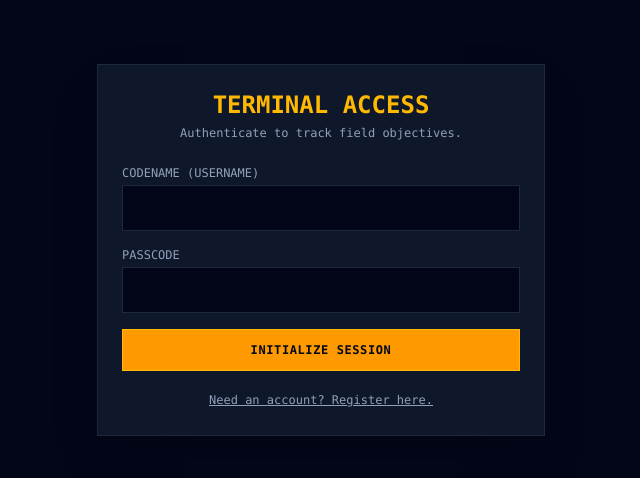
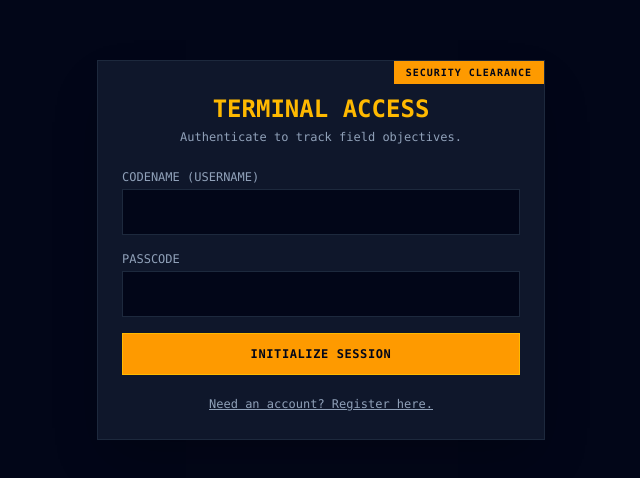
Before and after one commit to murphy-afk/sidequest_generator, a React (Vite) app in the folder client/: page / in a window 1280 px wide. Shown: the part 150-628 px from the top of the page, without its empty margins (319-959 px from the left). Built offline with nearby package versions, Linux system fonts and the light colour scheme.

Commit message:
new account registartions style change

```diff
--- a/client/src/pages/Login.jsx
+++ b/client/src/pages/Login.jsx
@@ -8,12 +8,23 @@ export default function Login({
   handleAuth,
   authError
 }) {
+  const isLogin = authMode === 'login';
+
   return (
     <div className="min-h-screen bg-slate-950 text-slate-100 flex flex-col items-center justify-center p-4 font-mono">
-      <div className="w-full max-w-md bg-slate-900 border border-slate-800 p-6 shadow-2xl">
-        <div className="text-center mb-6">
-          <h1 className="text-2xl font-black uppercase text-amber-400">Terminal Access</h1>
-          <p className="text-xs text-slate-400 mt-1">Authenticate to track field objectives.</p>
+      <div className="w-full max-w-md bg-slate-900 border border-slate-800 p-6 shadow-2xl relative">
+        {/* Visual badge indicator that changes styling based on mode */}
+        <div className={`absolute top-0 right-0 px-3 py-1 text-[10px] font-black uppercase tracking-widest ${isLogin ? 'bg-amber-500 text-slate-950' : 'bg-emerald-500 text-slate-950'}`}>
+          {isLogin ? 'Security Clearance' : 'New Operative Record'}
+        </div>
+
+        <div className="text-center mb-6 mt-2">
+          <h1 className={`text-2xl font-black uppercase ${isLogin ? 'text-amber-400' : 'text-emerald-400'}`}>
+            {isLogin ? 'Terminal Access' : 'Create Profile'}
+          </h1>
+          <p className="text-xs text-slate-400 mt-1">
+            {isLogin ? 'Authenticate to track field objectives.' : 'Register a new profile in the database.'}
+          </p>
         </div>
 
         {authError && (
@@ -45,18 +56,22 @@ export default function Login({
           </div>
           <button
             type="submit"
-            className="w-full py-3 bg-amber-500 hover:bg-amber-400 text-slate-950 font-black uppercase text-xs tracking-wider transition border border-amber-400"
+            className={`w-full py-3 font-black uppercase text-xs tracking-wider transition border ${
+              isLogin
+                ? 'bg-amber-500 hover:bg-amber-400 text-slate-950 border-amber-400'
+                : 'bg-emerald-600 hover:bg-emerald-500 text-slate-950 border-emerald-500'
+            }`}
           >
-            {authMode === 'login' ? 'Initialize Session' : 'Create Profile'}
+            {isLogin ? 'Initialize Session' : 'Register Operative'}
           </button>
         </form>
 
         <div className="mt-4 text-center">
           <button
-            onClick={() => setAuthMode(authMode === 'login' ? 'register' : 'login')}
+            onClick={() => setAuthMode(isLogin ? 'register' : 'login')}
             className="text-xs text-slate-400 hover:text-amber-400 underline"
           >
-            {authMode === 'login' ? 'Need an account? Register here.' : 'Already have an account? Login.'}
+            {isLogin ? 'Need an account? Register here.' : 'Already have an account? Login.'}
           </button>
         </div>
       </div>
```
